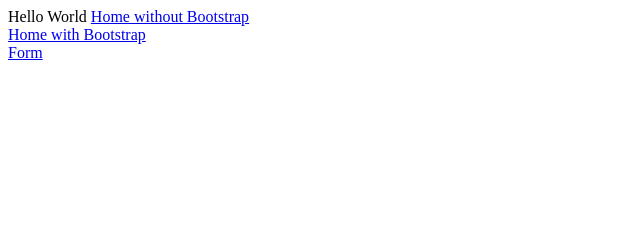
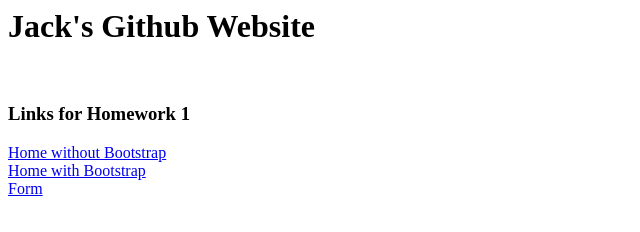
Before and after one commit to jacksantaniello/jacksantaniello.github.io, a plain HTML site: page index.html in a window 1280 px wide. Shown: the whole page, without its empty margins (0-640 px from the left). Drawn offline with Linux system fonts and the light colour scheme.

Commit message:
initial commit

```diff
--- a/index.html
+++ b/index.html
@@ -1,4 +1,5 @@
-Hello World
+<h1>Jack's Github Website</h1> <br>
+<h3>Links for Homework 1</h3>
 <a href="Homework1/mypage.html">Home without Bootstrap</a> <br>
 <a href="Homework1/mypage_bootstrap.html">Home with Bootstrap</a> <br>
 <a href="Homework1/form.html">Form</a>
```
